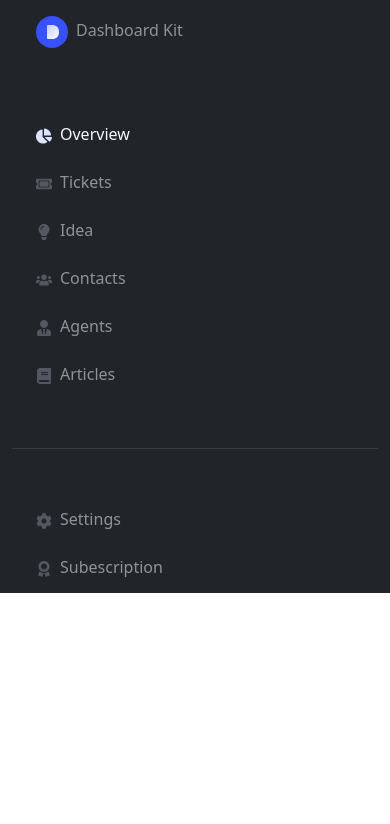
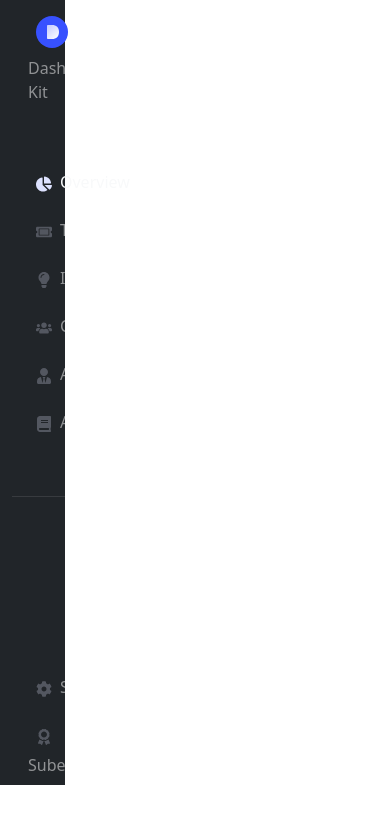
Before and after one commit to Temp-hitarth/INM320-Bootstrap-assignment, a website: page public/index.html in a window 390 px wide. Drawn offline with nearby package versions, Linux system fonts and the light colour scheme.

Commit message:
change sidebar

```diff
--- a/public/index.html
+++ b/public/index.html
@@ -4,17 +4,17 @@
     <meta charset="UTF-8">
     <meta name="viewport" content="width=device-width, initial-scale=1.0">
 
-    <title>INM320 Bootsrap</title>
+    <title>INM320 Bootstrap</title>
 
     <link href="https://cdn.jsdelivr.net/npm/bootstrap@5.3.2/dist/css/bootstrap.min.css" rel="stylesheet" integrity="sha384-T3c6CoIi6uLrA9TneNEoa7RxnatzjcDSCmG1MXxSR1GAsXEV/Dwwykc2MPK8M2HN" crossorigin="anonymous">
 <link rel="stylesheet" href="/assets/css/main.css"/>
 </head>
 <!--Sidbar 2 column-->
-<body class="d-flex">
+<body>
     <div class="container-fluid min-vh-100">
         <div class="row">
             <!--sidbar-->
-            <div class="col-12 col-sm-2 bg-dark">
+            <div class="col-2 bg-dark h-100 postion-fixed">
                 <!--sidebar navigation menu-->
                 <ul class="nav flex-column">
                     <li class="nav-item mb-5">
```
